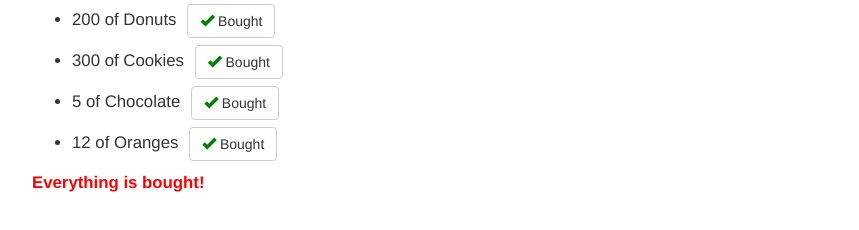
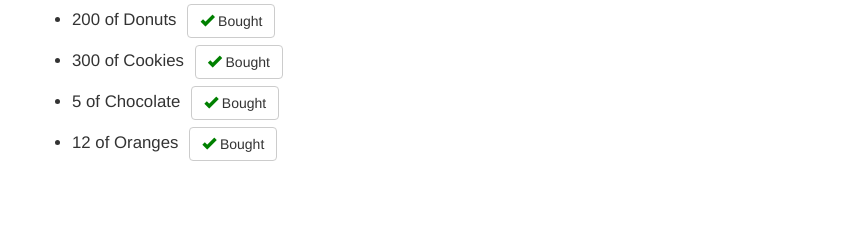
Before and after one commit to aramay/module2-solution, a plain HTML site: page index.html in a window 1280 px wide. Shown: the part 170-400 px from the top of the page, without its empty margins (38-897 px from the left). Drawn offline with Linux system fonts and the light colour scheme.

Commit message:
change "to buy" validation to ng-show

```diff
--- a/index.html
+++ b/index.html
@@ -50,7 +50,7 @@
 
 
      </ul>
-     <div ng-hide="checkOffList.toBuyList.length == 0" class="emptyMessage">Everything is bought!</div>
+     <div ng-show="checkOffList.toBuyList.length == 0" class="emptyMessage">Everything is bought!</div>
     </div>
 
     <!-- Already Bought List -->
```
